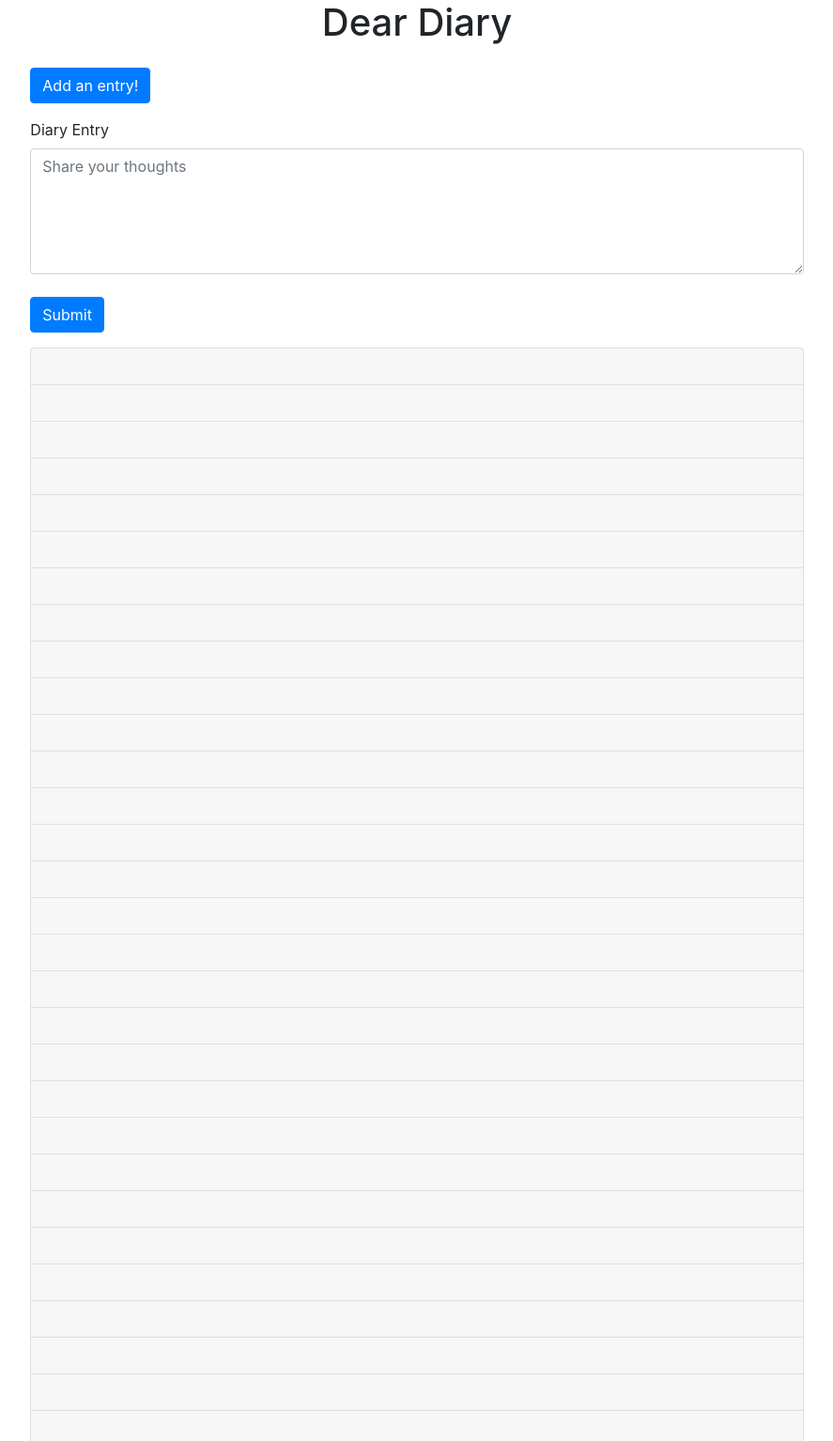
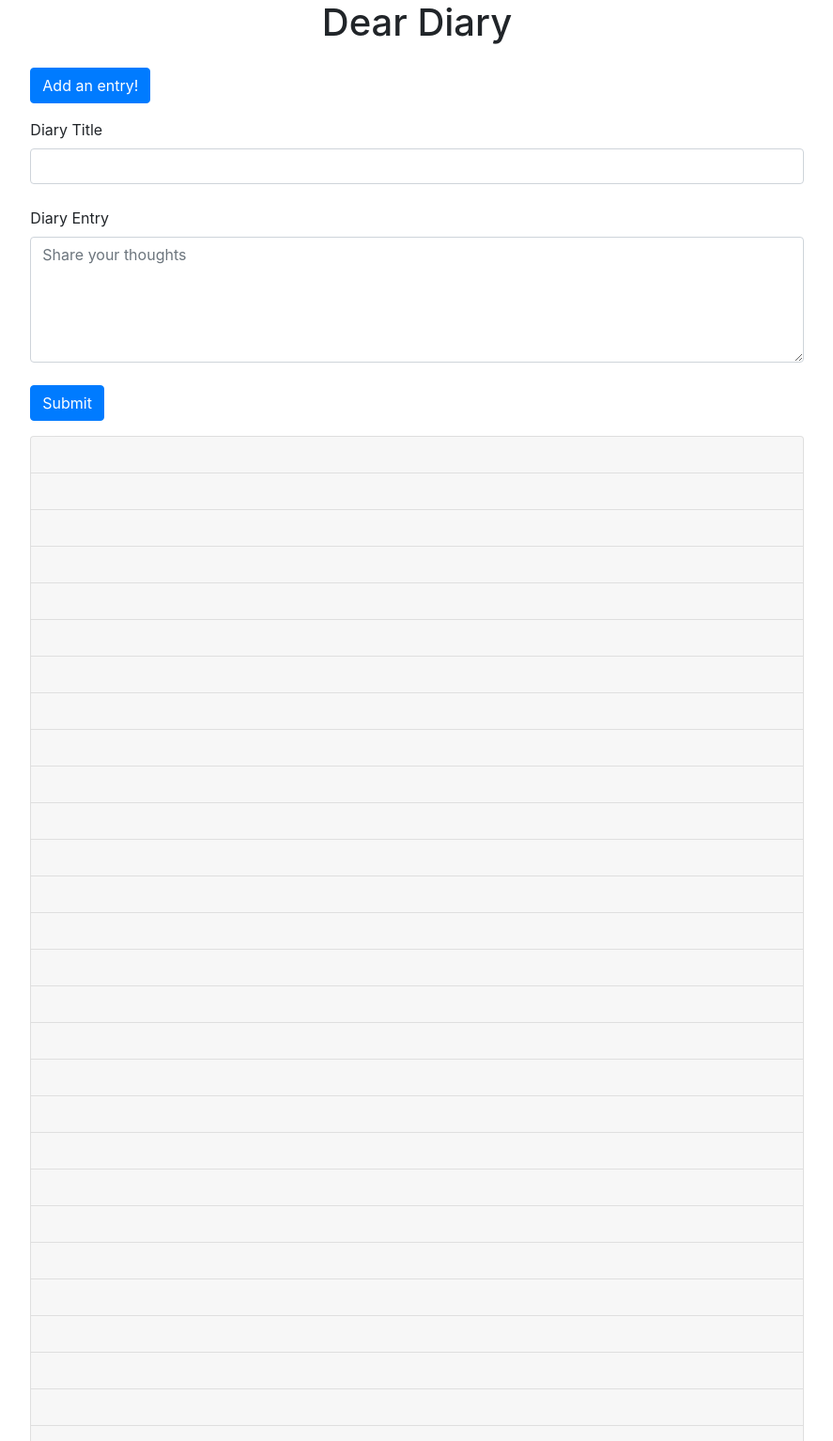
Before and after one commit to diegofigueroa79/Django-REST-VUE_diary_app, a Django app: page / in a window 1280 px wide, after a click on "Add an entry!". Shown: the top 1534 px of the page at 94% size, without its empty margins (196-1083 px from the left). Run offline with Django 3.2, Linux system fonts and the light colour scheme; data that the repository does not hold is empty; some libraries are stand-ins or nearby versions.

Commit message:
created input function called addEntry that sends post request and updates entry list

```diff
--- a/journal/diary/static/diary/js/main.js
+++ b/journal/diary/static/diary/js/main.js
@@ -12,12 +12,15 @@ function sendRequest(url, method, data){
     return r;
 }
 
-
+testvar = 0;
 const app = new Vue({
     el: '#app',
     delimiters: ["[[", "]]"],
     data: {
-        entry: '',
+        entry: {
+            title: '',
+            text: ''
+        },
         entries: '',
         form: false,
     },
@@ -28,5 +31,20 @@ const app = new Vue({
             .then(function(response){
                 vm.entries = response.data;
             })
+    },
+
+    methods: {
+        addEntry: function() {
+            vm = this;
+            form = new FormData();
+            form.append('title', vm.entry.title);
+            form.append('text', vm.entry.text);
+            sendRequest('entry/add/', 'post', form)
+                .then(function(response){
+                    vm.entries.push(response.data);
+                    vm.entry.title = '';
+                    vm.entry.text = '';
+                })
+        }
     }
 })
--- a/journal/diary/templates/diary/index.html
+++ b/journal/diary/templates/diary/index.html
@@ -11,12 +11,14 @@
                     <form>
                         {% csrf_token %}
                         <div class="form-group">
+                            <label for="title">Diary Title</label>
+                            <input type="text" class="form-control" name="title" id="title" v-model="entry.title">
+                            <br>
                             <label for="entry">Diary Entry</label>
+                            <textarea class="form-control" name="entry" id="entry"
+                            cols="30" rows="5" placeholder="Share your thoughts" v-model="entry.text"></textarea>
                             <br>
-                            <textarea class="form-control" name="entry" id="entry"
-                            cols="30" rows="5" placeholder="Share your thoughts">[[ entry ]]</textarea>
-                            <br>
-                            <button class="btn btn-primary" type="button">Submit</button>
+                            <button class="btn btn-primary" type="button" v-on:click="addEntry">Submit</button>
                         </div>
                     </form>
                 </div>
```
